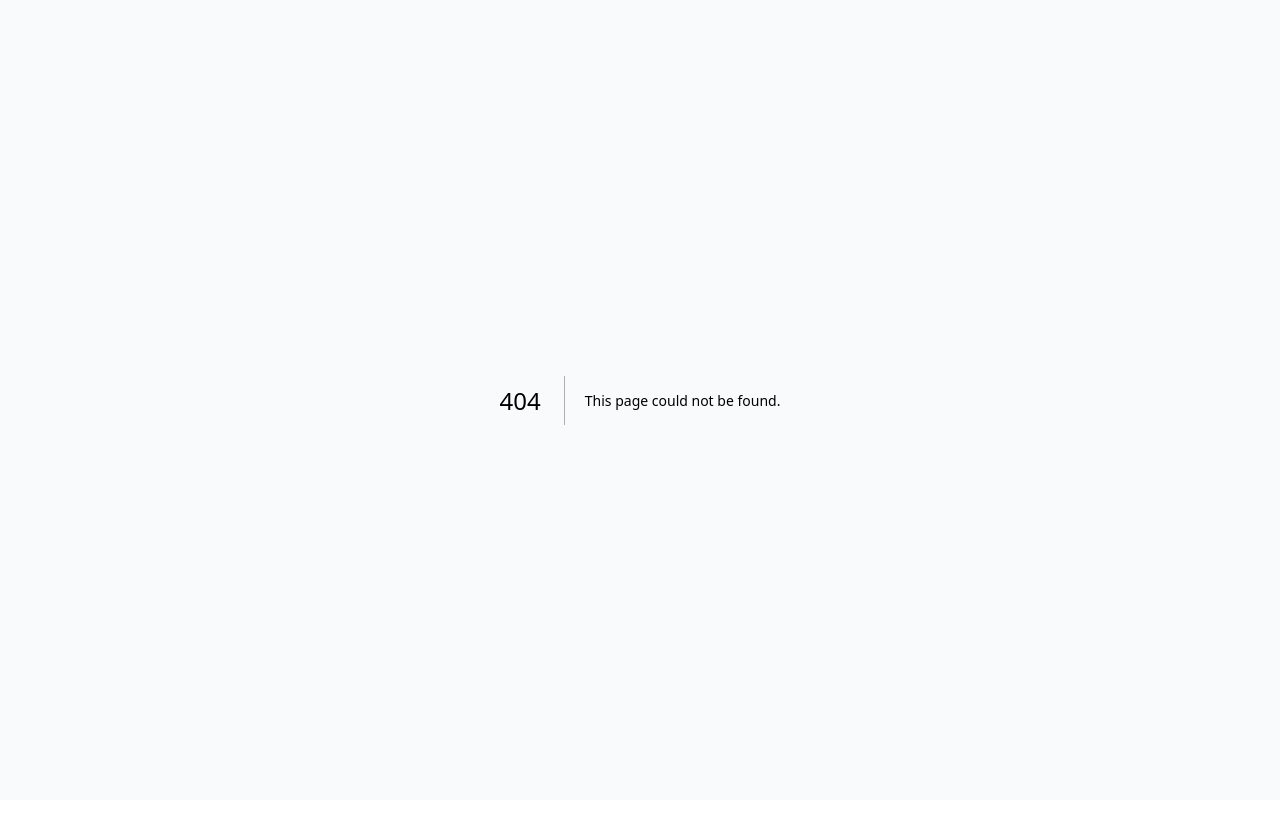
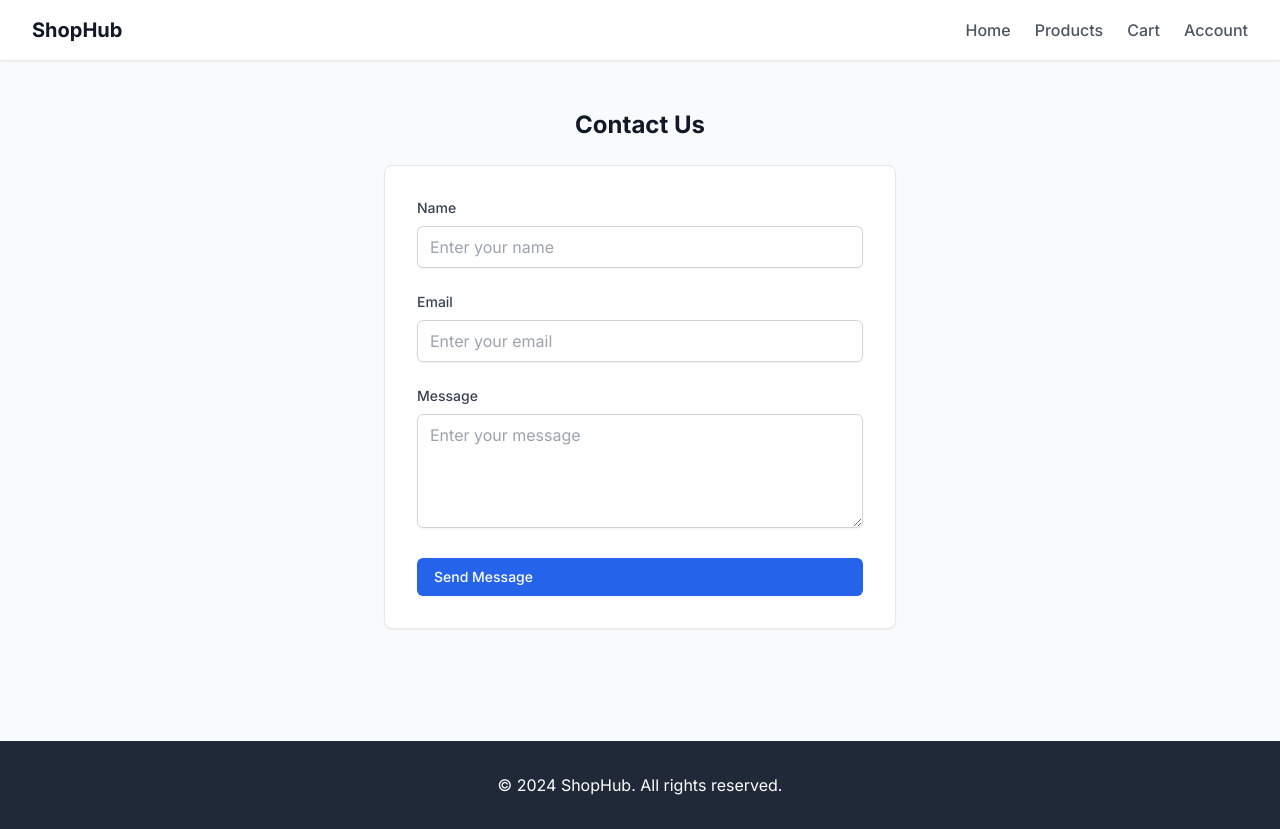
Before and after one commit to abhinav118/shophub-1755646296661, a Next.js app: page /checkout in a window 1280 px wide. Before the commit this address had no page. Before the commit the page ends 800 px from the top, so only its background shows below. Built offline with nearby package versions, Linux system fonts and the light colour scheme.

Commit message:
Add app/checkout/page.tsx

```diff
--- /dev/null
+++ b/app/checkout/page.tsx
@@ -0,0 +1,69 @@
+import { siteData, navigation } from '@/lib/data'
+
+export default function CheckoutPage() {
+  return (
+    <div className="min-h-screen bg-gray-50">
+      {/* Navigation */}
+      <nav className="bg-white shadow-sm border-b">
+        <div className="container py-4">
+          <div className="flex items-center justify-between">
+            <h1 className="text-xl font-bold text-gray-900">{siteData?.settings?.appName || 'ShopHub'}</h1>
+            <div className="flex space-x-6">
+              {[{"label":"Home","route":"/","icon":"home"},{"label":"Products","route":"/products","icon":"grid","children":[{"label":"Electronics","route":"/products?category=electronics"},{"label":"Clothing","route":"/products?category=clothing"},{"label":"Home & Garden","route":"/products?category=home"},{"label":"Sports & Outdoors","route":"/products?category=sports"}]},{"label":"Cart","route":"/cart","icon":"shopping-cart"},{"label":"Account","route":"/account","icon":"user","requiresAuth":true}].map((item: any, index: number) => (
+                <a key={index} href={item.route} className="text-gray-600 hover:text-gray-900 font-medium transition-colors">
+                  {item.label}
+                </a>
+              ))}
+            </div>
+          </div>
+        </div>
+      </nav>
+
+      {/* Page Content */}
+      <div className="container py-12">
+        <div className="max-w-lg mx-auto">
+          <h2 className="text-2xl font-bold mb-6 text-center text-gray-900">Contact Us</h2>
+          <form className="space-y-6 bg-white p-8 border border-gray-200 rounded-lg shadow-sm">
+            <div>
+              <label className="block text-sm font-medium text-gray-700 mb-2">Name</label>
+              <input
+                type="text"
+                required
+                className="w-full px-3 py-2 border border-gray-300 rounded-md shadow-sm focus:ring-2 focus:ring-blue-500 focus:border-blue-500 transition-colors"
+                placeholder="Enter your name"
+              />
+            </div>
+            <div>
+              <label className="block text-sm font-medium text-gray-700 mb-2">Email</label>
+              <input
+                type="email"
+                required
+                className="w-full px-3 py-2 border border-gray-300 rounded-md shadow-sm focus:ring-2 focus:ring-blue-500 focus:border-blue-500 transition-colors"
+                placeholder="Enter your email"
+              />
+            </div>
+            <div>
+              <label className="block text-sm font-medium text-gray-700 mb-2">Message</label>
+              <textarea
+                rows={4}
+
+                className="w-full px-3 py-2 border border-gray-300 rounded-md shadow-sm focus:ring-2 focus:ring-blue-500 focus:border-blue-500 transition-colors"
+                placeholder="Enter your message"
+              ></textarea>
+            </div>
+            <button type="submit" className="btn btn-primary w-full">
+              Send Message
+            </button>
+          </form>
+        </div>
+      </div>
+
+      {/* Footer */}
+      <footer className="bg-gray-800 text-white py-8 mt-16">
+        <div className="container text-center">
+          <p>&copy; 2024 {siteData?.settings?.appName || 'ShopHub'}. All rights reserved.</p>
+        </div>
+      </footer>
+    </div>
+  )
+}
```
